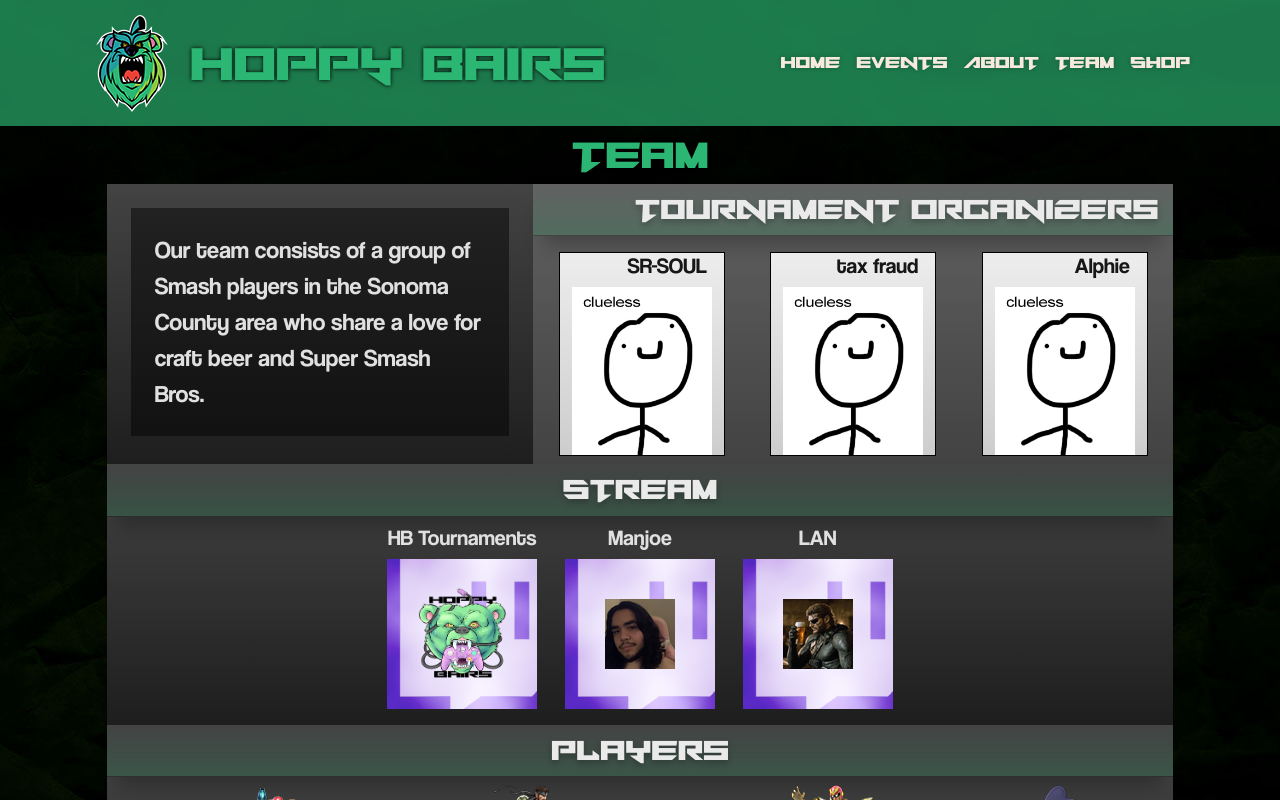
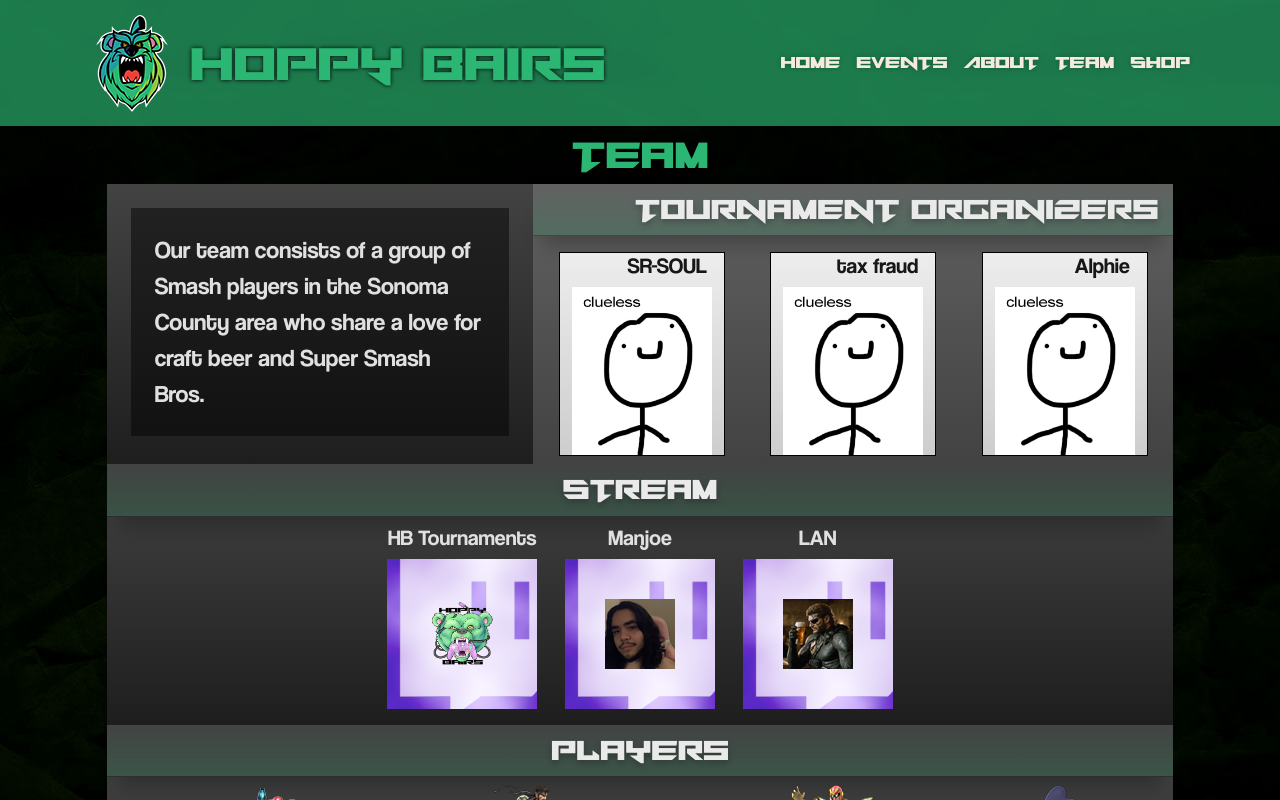
Before and after one commit to kjanred/hoppybair, a Next.js app: page /team in a window 1280 px wide. Shown: the top 800 px of the page. Built offline with nearby package versions, Linux system fonts and the light colour scheme.

Commit message:
connected firebase

```diff
--- /dev/null
+++ b/app/components/StreamLoop.js
@@ -0,0 +1,40 @@
+import Image from 'next/image';
+
+
+const streamers = [
+    { id: 1, name: 'HB Tournaments', imgsrc: 'logotrans.png', alt: 'HB Tournaments Twitch Avatar' },
+    { id: 2, name: 'Manjoe', imgsrc: 'manjoe.png', alt: 'Manjoe Twitch Avatar' },
+    { id: 3, name: 'LAN', imgsrc: 'lan.png', alt: 'LAN Twitch Avatar' }
+
+
+]
+
+export default function StreamLoop() {
+    return (
+        <>
+
+
+
+            {streamers.map((streamer) => (
+
+<div className='col-12 col-md-2 streamer' key={streamer.id}>
+                          <h3 className='streamHeader'>{streamer.name}</h3>
+                            <div className='square streamContainer mx-auto'>
+                              <Image
+                                src={'/img/team/'+`${streamer.imgsrc}`}
+                                width={70}
+                                height={70}
+                                quality={100}
+                                className='streamLogo'
+                                alt={streamer.alt}
+                                />
+
+                          </div>
+                          </div>
+            ))}
+
+        </>
+
+
+    );
+}
--- a/app/page.js
+++ b/app/page.js
@@ -57,11 +57,10 @@
 
 
 
-        <div className="col-md-5 my-3 my-md-0 homeCard d-flex justify-content-center align-items-center">
+        <div className="col my-3 my-md-0 homeCard d-flex justify-content-center align-items-center">
           <Image src={logoTrans} quality={100} alt='hoppy bairs drawn logo' className='home-logo' /><Image src={x} quality={100} alt='x symbol' className='w-md-50' />
           <LogoScroll />
         </div>
-        <div className='col-md-5 darkCard'></div>
         <div className="col-md-1"><br /></div>
       </div>
 
--- a/app/team/page.js
+++ b/app/team/page.js
@@ -5,6 +5,7 @@
 import lan from '@/public/img/team/lan.png';
 import { tarrgetFont } from '../font/font';
 import PlayerLoop from '../components/PlayerLoop';
+import StreamLoop from '../components/StreamLoop';
 
 
 export const metadata = {
@@ -81,43 +82,9 @@
           <h2 className={`${tarrgetFont.className} subWhite text-center`}>Stream</h2>
           <div className='container'>
             <div className='row justify-content-center'>
-            <div className='col-12 col-md-2 streamer'>
-              <h3 className='streamHeader'>HB Tournaments</h3>
-                <div className='square streamContainer mx-auto'>
-                  <Image
-                    src={transLogo}
-                    width={100}
-                    height={100}
-                    quality={100}
-                    className='streamLogo'
-                    />
 
-              </div>
-              </div>
+              <StreamLoop />
 
-              <div className='col-12 col-md-2 streamer'>
-              <h3 className='streamHeader'>Manjoe</h3>
-                <div className='square streamContainer mx-auto'>
-                  <Image
-                    src={manjoe}
-                    quality={100}
-                    className='streamLogo'
-                    />
-
-              </div>
-              </div>
-
-              <div className='col-12 col-md-2 streamer'>
-              <h3 className='streamHeader'>LAN</h3>
-                <div className='square streamContainer mx-auto'>
-                  <Image
-                    src={lan}
-                    quality={100}
-                    className='streamLogo'
-                    />
-
-              </div>
-              </div>
             </div>
           </div>
         </div>
--- a/package.json
+++ b/package.json
@@ -12,6 +12,7 @@
     "@emotion/react": "^11.11.1",
     "@emotion/styled": "^11.11.0",
     "bootstrap": "^5.3.2",
+    "firebase": "^11.7.3",
     "framer-motion": "^10.16.5",
     "next": "^14.1.1-canary.0",
     "react": "^18",
```
Also changed, not shown: app/firebase/firebaseConfig.js (added, +34 -0 lines), public/img/team/logotrans.png (added), 1 other file (tests, documents, lock files or other folders).
